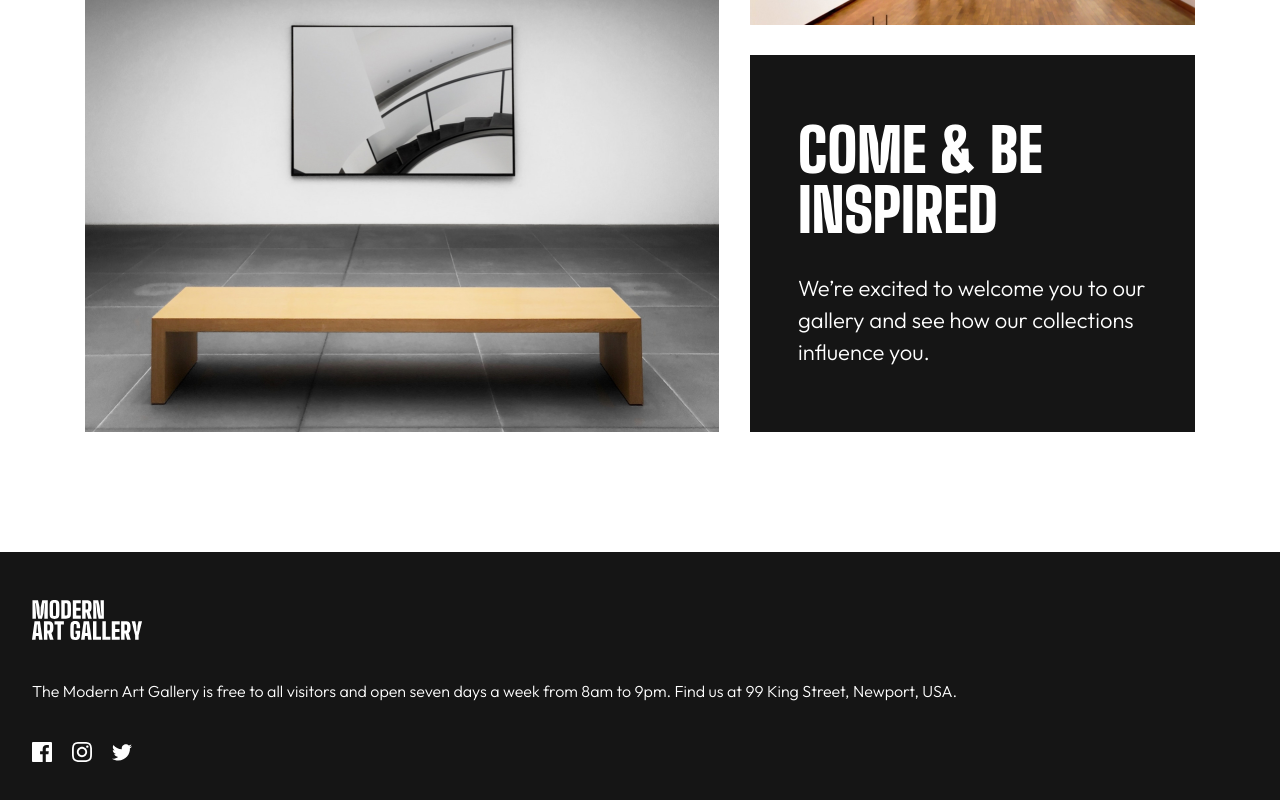
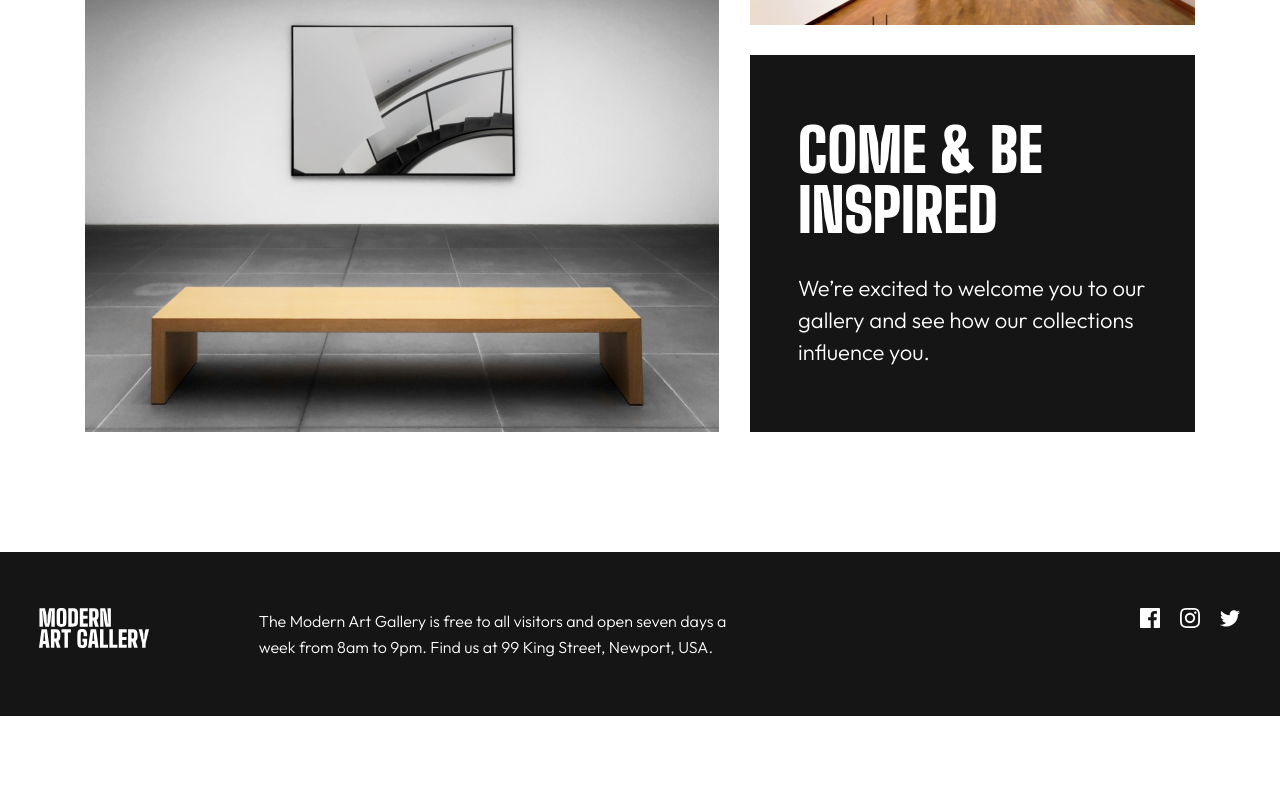
Before and after one commit to 0x41-li/art-gallery, a React (Create React App) app: page / in a window 1280 px wide. Shown: the part 1698-2498 px from the top of the page. After the commit the page ends 2414 px from the top, so only its background shows below. Built offline with nearby package versions, Linux system fonts and the light colour scheme.

Commit message:
Tablet: Home page's footer completed

```diff
--- a/src/App.jsx
+++ b/src/App.jsx
@@ -11,7 +11,7 @@ const App = () => {
       <main>
         <Outlet />
       </main>
-      <Footer />
+      <Footer addToClassName="mt-[120px]" />
     </>
   );
 };
--- a/src/partial/Footer.jsx
+++ b/src/partial/Footer.jsx
@@ -8,16 +8,22 @@ import { ReactComponent as TwitterIcon } from "../assets/icons/twitter-icon.svg"
 
 const Footer = (props) => {
   return (
-    <footer className="mt-[120px] px-[32px] py-[48px] bg-almost-black">
-      <Link to="/">
+    <footer
+      className={
+        props.addToClassName +
+        " px-[32px] py-[48px] bg-almost-black md:py-[56px] md:pl-[39px] md:pr-[40px] md:flex"
+      }
+    >
+      <Link to="/" className="h-[40px]">
         <Logo />
       </Link>
-      <p className="mt-[38px] text-white font-outfit [font-size:16px] [line-height:26px]">
+      <p className="mt-[38px] text-white font-outfit [font-size:16px] [line-height:26px] max-w-[443px] md:max-w-none md:mt-0 md:[flex:0_0_36.6vw] md:ml-[8.5vw]">
         The Modern Art Gallery is free to all visitors and open seven days a
         week from 8am to 9pm. Find us at 99 King Street, Newport, USA.
       </p>
 
-      <div className="flex mt-[38px] gap-[20px]">
+      <div className="mt-[38px] md:mt-0 md:flex md:[flex:1] md:justify-end">
+        <div className="flex gap-[20px]">
           <a href="#">
             <FacebookIcon className="[&>path]:[fill:white]" />
           </a>
@@ -28,6 +34,7 @@ const Footer = (props) => {
             <TwitterIcon className="[&>path]:[fill:white]" />
           </a>
         </div>
+      </div>
     </footer>
   );
 };
```
Lines whose indentation alone changed are shown as unchanged.
